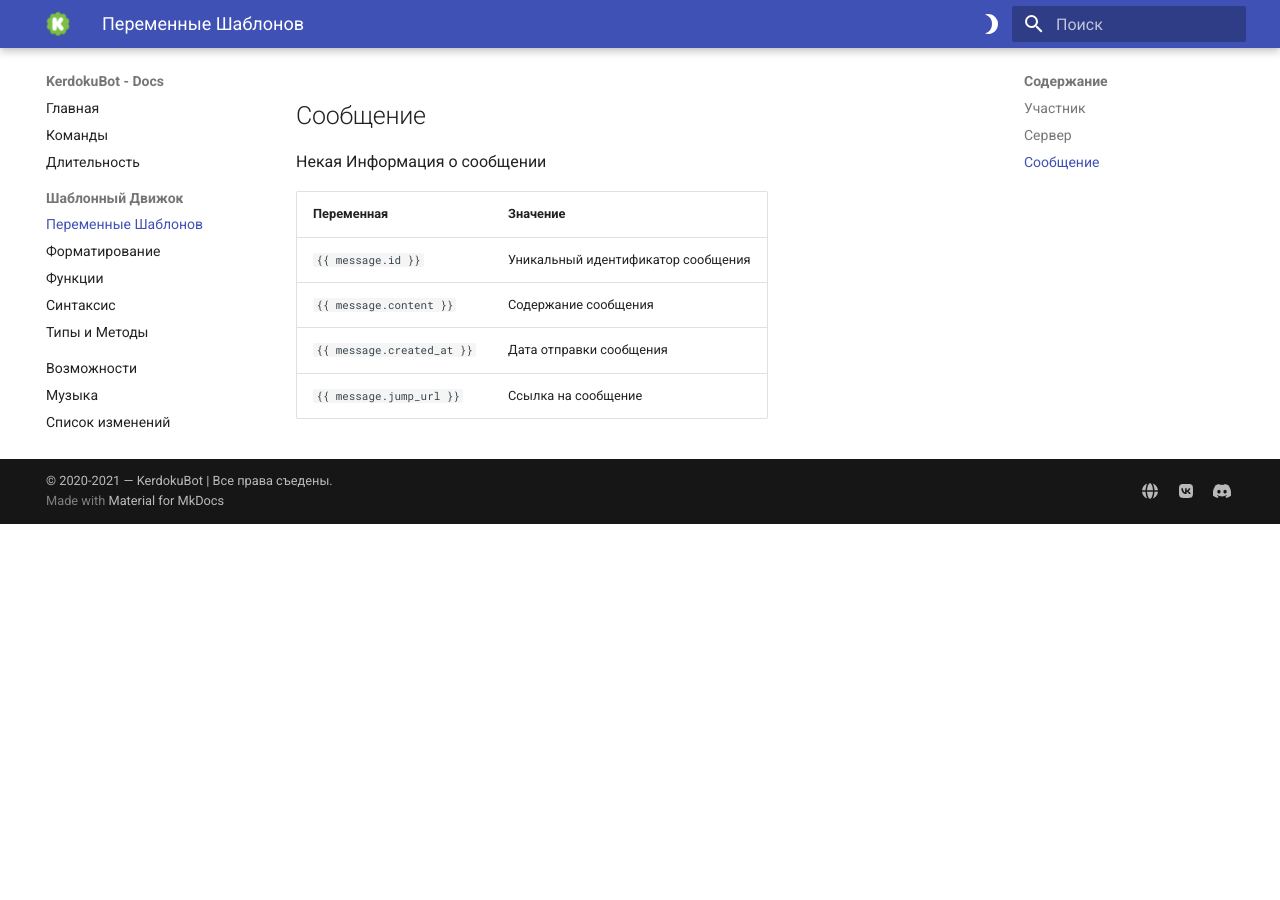
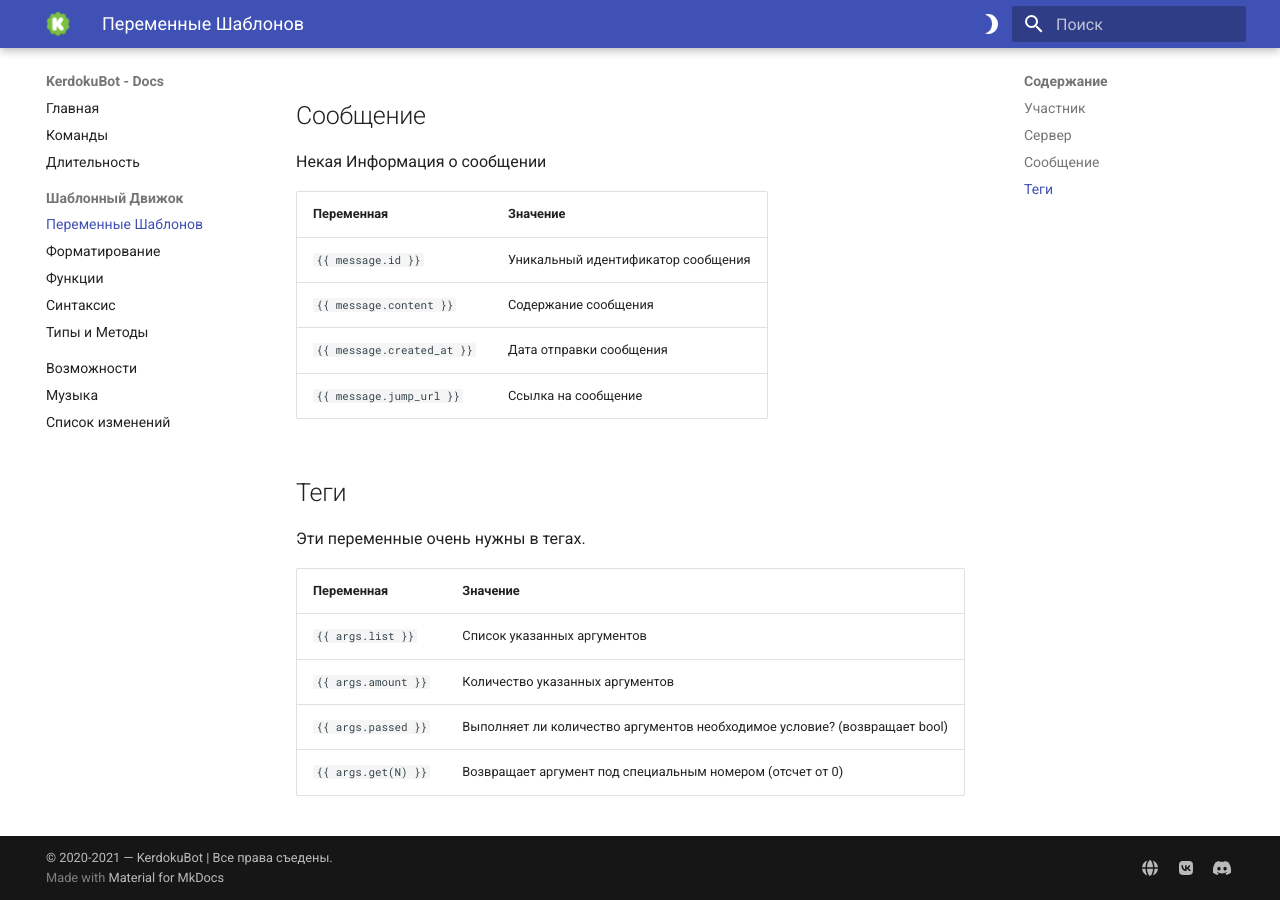
Before and after one commit to grey-cat-1908/kerdoku-docs, an MkDocs documentation site: the page built from docs/templates_engine/variables.md, in a window 1280 px wide and 900 px high, scrolled down 1107 px. Built offline with MkDocs 1.6.1 and Material for MkDocs 9.7.7, drawn with Linux system fonts in a browser that asks for light colours; before the commit the page ends 1631 px from its top, so only the background shows below that.

Commit message:
[add] - args variables and methods

```diff
--- a/docs/templates_engine/variables.md
+++ b/docs/templates_engine/variables.md
@@ -35,3 +35,13 @@
 | `{{ message.content }}` | Содержание сообщения |
 | `{{ message.created_at }}` | Дата отправки сообщения |
 | `{{ message.jump_url }}` | Ссылка на сообщение |
+
+## Теги
+Эти переменные очень нужны в тегах.
+
+| Переменная  | Значение |
+| ------------| ---------|
+| `{{ args.list }}` | Список указанных аргументов |
+| `{{ args.amount }}` | Количество указанных аргументов |
+| `{{ args.passed }}` | Выполняет ли количество аргументов необходимое условие? (возвращает bool) |
+| `{{ args.get(N) }}` | Возвращает аргумент под специальным номером (отсчет от 0) |
```
